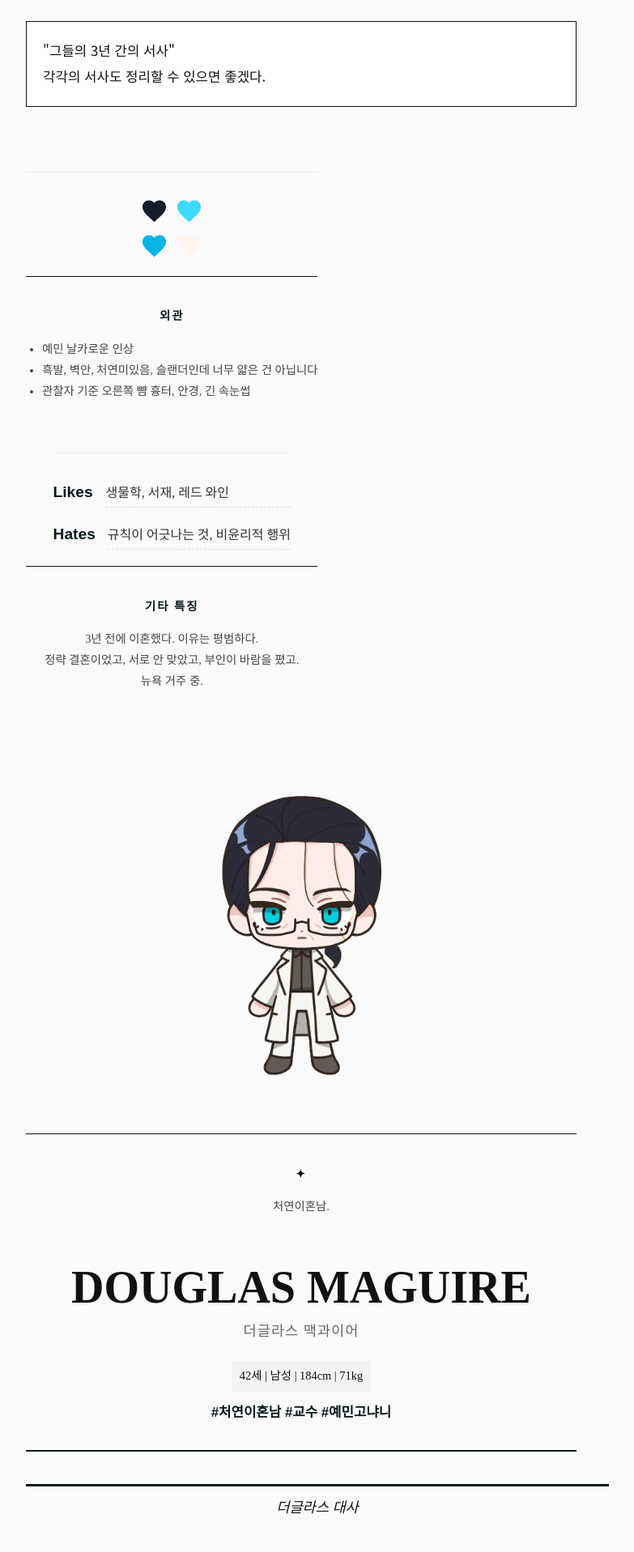
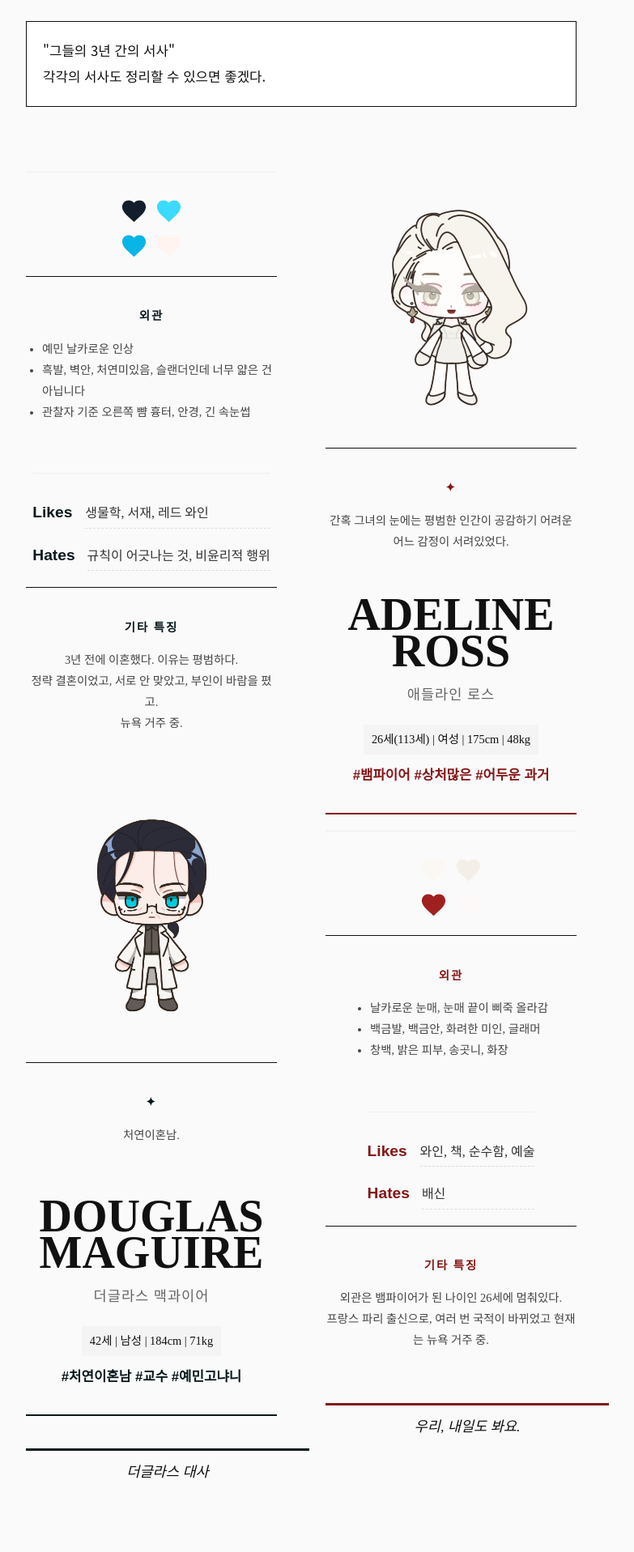
Before and after one commit to narelim/mag-ross-archive, a Jekyll site: the page built from _posts/2025-12-17-original42113.md, in a window 1280 px wide. Shown: the part 558-2475 px from the top of the page at 81% size, without its empty margins (268-1051 px from the left). Built offline with Jekyll 4.4.1, drawn with Linux system fonts in a browser that asks for light colours; some web fonts are replaced.

Commit message:
Update 2025-12-17-original42113.md

```diff
--- a/_posts/2025-12-17-original42113.md
+++ b/_posts/2025-12-17-original42113.md
@@ -74,7 +74,6 @@ image: "thumb_original42113.png"
             </p>
         </div>
     </div>
-    </div>
 </div>
 <div class="char-sheet-container" style="--bubble-bg: #841616;">
     <div class="sheet-right">
@@ -132,7 +131,7 @@ image: "thumb_original42113.png"
     </div>
 </div>
 </div>
-
+</div>
 ---
 ### 💬 Comment
 이렇게 중간에 선을 긋고 사담을 적을 수도 있어요.
```
